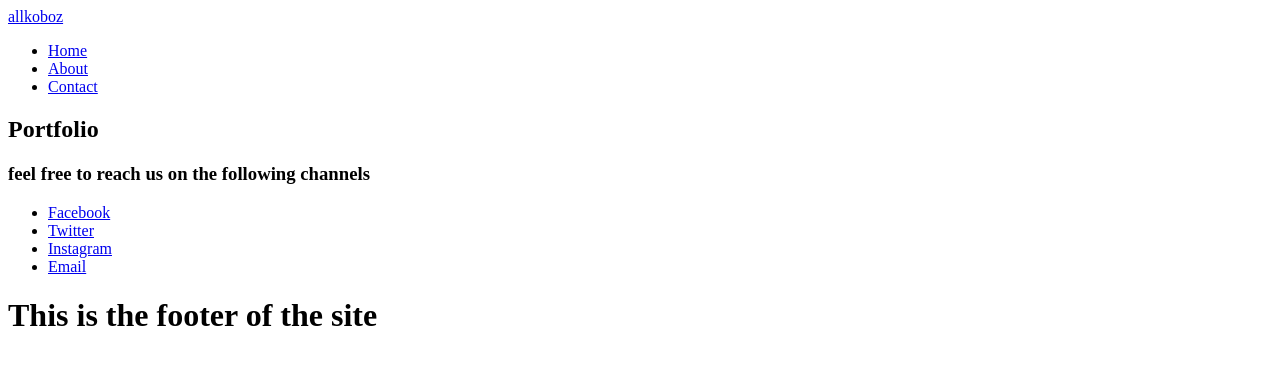
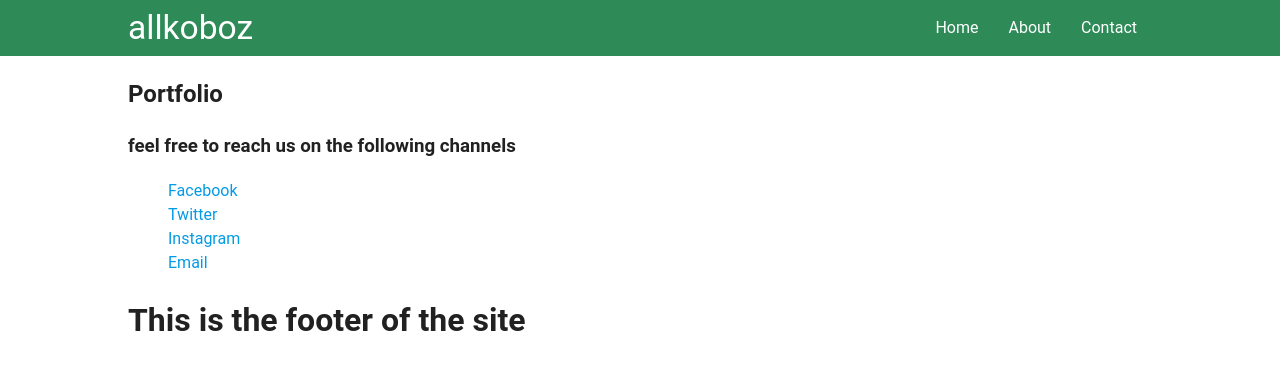
Before and after one commit to eloka16/Andela-lab-Day-3, a website: page index.html in a window 1280 px wide. Drawn offline with Linux system fonts and the light colour scheme.

Commit message:
create styling for header and nav elements

```diff
--- a/index.html
+++ b/index.html
@@ -3,14 +3,12 @@
  <html>
    <head>
      <title></title>
-     <link>
-     <link>
+     <link type="text/css" rel="stylesheet" href="style.css">
      <script>
      </script>
    </head>
    <body>
      <header>
-       <div class="container">
        <nav class="lime lighten-2">
            <div class="container">
                <div class="nav-wrapper">
@@ -23,10 +21,9 @@
                </div>
            </div>
        </nav>
-       </div>
      </header>
      <main>
-         <div id="container">
+         <div class="container">
              <section id="home">
                  <h1>Portfolio</h1>
                  <div class="row">
@@ -62,7 +59,9 @@
          </div>
      </main>
      <footer>
+         <div class="container">
              <h1>This is the footer of the site</h1>
+         </div>
      </footer>
    </body>
  </html>
--- /dev/null
+++ b/style.css
@@ -0,0 +1,103 @@
+body {
+  margin: 0;
+  background-color: #ffffff;
+}
+.container {
+  width: 80%;
+  margin: auto;
+  max-width: 1280px;
+}
+*, *:before, *:after {
+    box-sizing: inherit;
+}
+html{
+  font-size: 16px;
+  background-color: #ffffff;
+  font-family: "Roboto", sans-serif;
+  line-height: 1.5;
+  font-weight: normal;
+  color: rgba(0,0,0,0.87);
+}
+nav {
+    background-color: seagreen !important;
+    color: #fff;
+    height: 56px;
+    line-height: 56px;
+    width: 100%;
+}
+
+nav .nav-wrapper {
+    position: relative;
+    height: 100%;
+}
+
+.lime.lighten-2 {
+    background-color: seagreen !important;
+}
+.lime {
+    background-color: seagreen !important;
+}
+
+nav .brand-logo {
+    position: absolute;
+    color: #fff;
+    display: inline-block;
+    font-size: 2.1rem;
+    padding: 0;
+    white-space: nowrap;
+}
+.right {
+    float: right !important;
+}
+
+nav ul {
+    margin: 0;
+}
+ul {
+    padding: 0;
+    list-style-type: none;
+}
+nav ul li {
+    transition: background-color .3s;
+    float: left;
+    padding: 0;
+}
+ul li {
+    list-style-type: none;
+}
+
+ul, menu, dir {
+    display: block;
+    list-style-type: disc;
+    -webkit-margin-before: 1em;
+    -webkit-margin-after: 1em;
+    -webkit-margin-start: 0px;
+    -webkit-margin-end: 0px;
+    -webkit-padding-start: 40px;
+}
+
+nav ul a {
+    transition: background-color .3s;
+    font-size: 1rem;
+    color: #fff;
+    display: block;
+    padding: 0 15px;
+    cursor: pointer;
+}
+nav ul a:hover {
+    color: #039be5;
+}
+a {
+    text-decoration: none;
+}
+a {
+    color: #039be5;
+    text-decoration: none;
+    background-color: transparent;
+    -webkit-tap-highlight-color: transparent;
+}
+
+li {
+    display: list-item;
+    text-align: -webkit-match-parent;
+}
```
Lines whose indentation alone changed are shown as unchanged.
